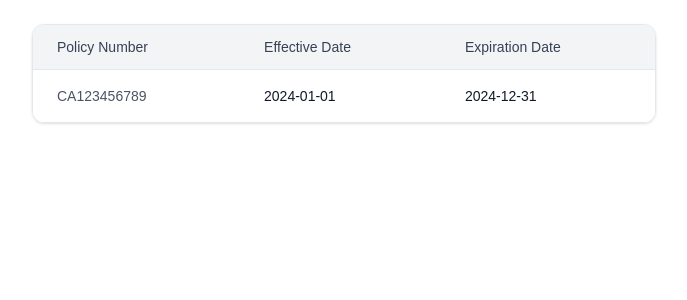
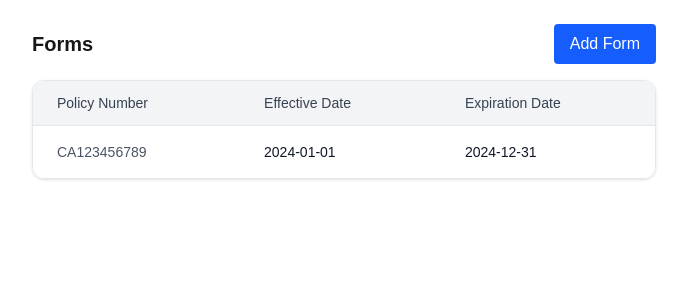
Before and after one commit to Shameer-U/insurance-app, a Next.js app: page /forms in a window 1280 px wide. Shown: the top 300 px of the page, without its empty margins (296-983 px from the left). Built offline with nearby package versions, Linux system fonts and the light colour scheme; no server answers.

Commit message:
implement link to add page in forms listing page

```diff
--- a/app/forms/page.tsx
+++ b/app/forms/page.tsx
@@ -1,5 +1,6 @@
 import { getForms } from "@/app/actions/form";
 import FormsTable from "@/app/components/formsTable";
+import Link from "next/link";
 
 const fetchForms = async () => {
   try {
@@ -15,6 +16,15 @@ const Forms = async () => {
 
   return (
     <div className="mx-auto max-w-2xl p-6">
+      <div className="mb-4 flex items-center justify-between">
+        <h2 className="text-xl font-semibold">Forms</h2>
+        <Link
+          href="/forms/add"
+          className="rounded bg-blue-600 px-4 py-2 text-white"
+        >
+          Add Form
+        </Link>
+      </div>
       <FormsTable forms={data} />
     </div>
   );
--- a/data/forms.json
+++ b/data/forms.json
@@ -1,6 +1,7 @@
 {
   "forms": [
     {
+      "id": 1,
       "policyNumber": "CA123456789",
       "policyHolder": {
         "name": "XYZ Logistics, Inc.",
```
